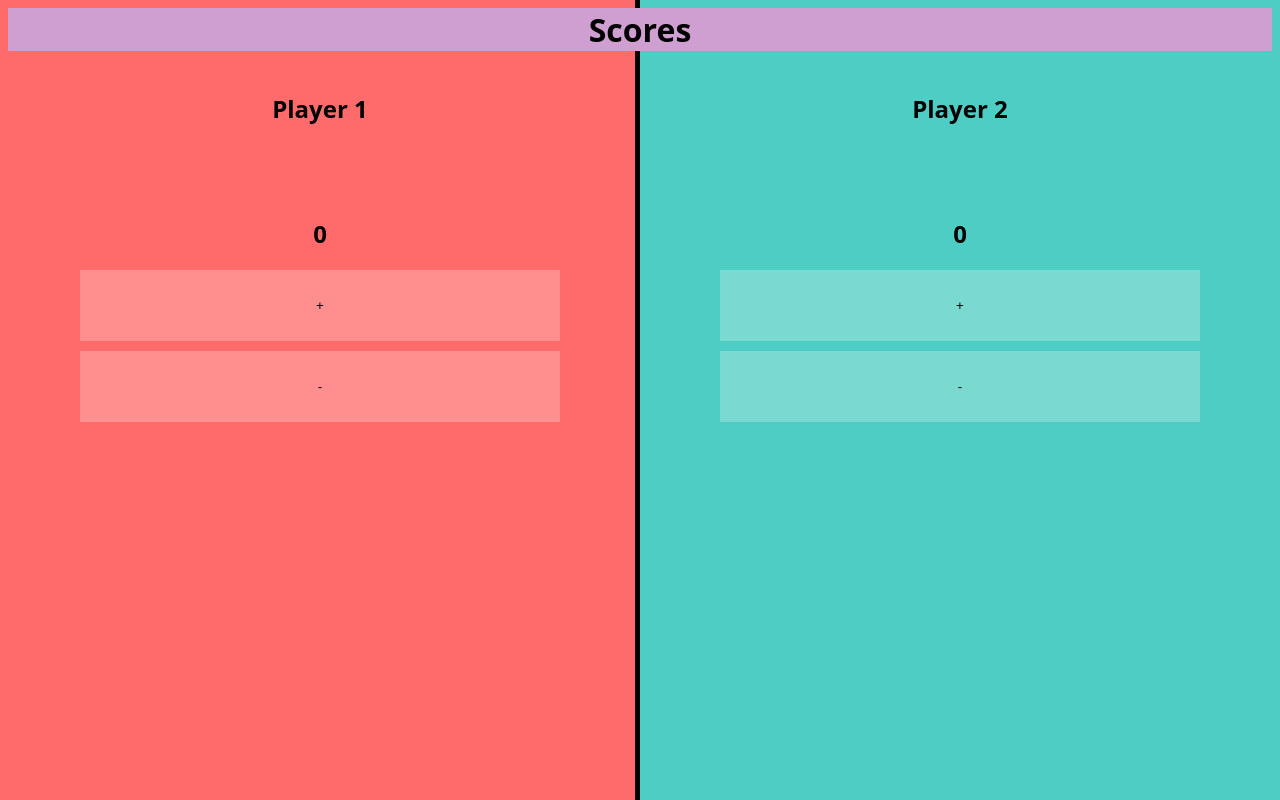
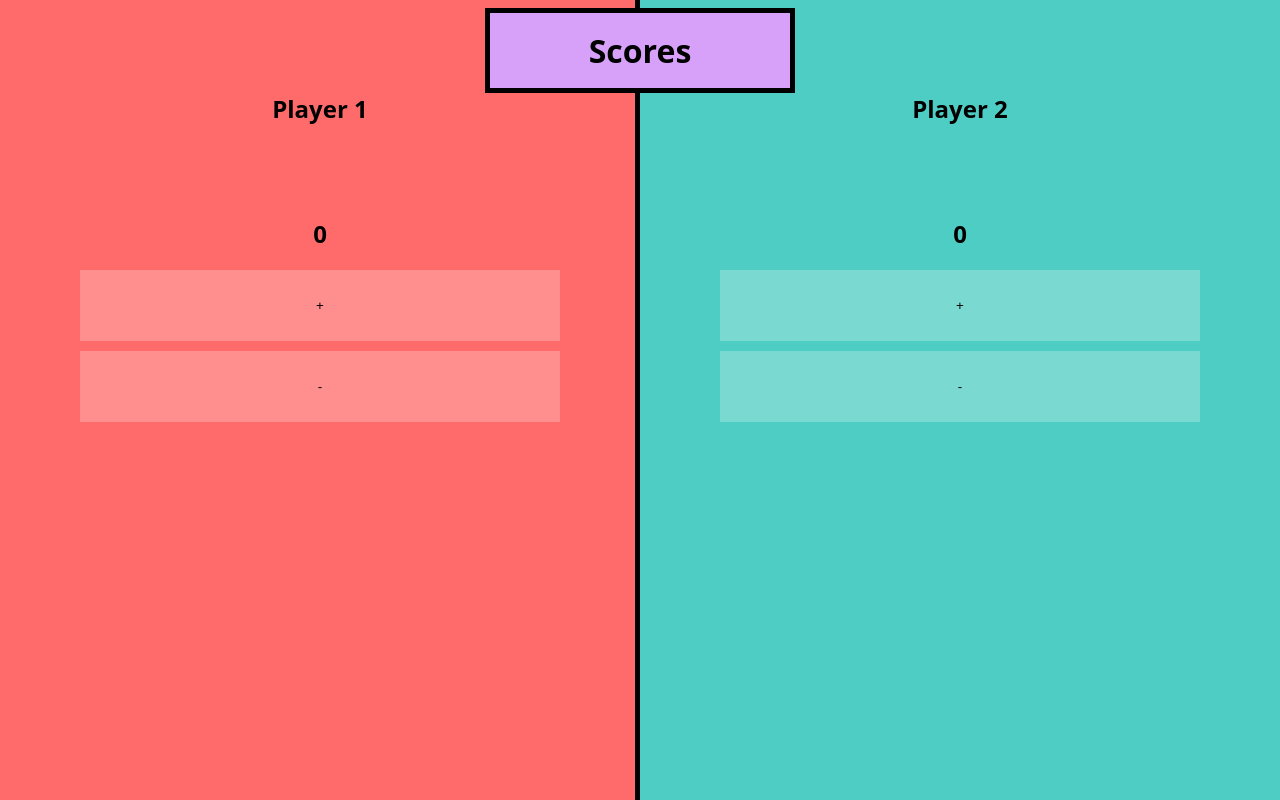
Before and after one commit to ScienceOwl13/PingPong, a plain HTML site: page index.html in a window 1280 px wide. Drawn offline with Linux system fonts and the light colour scheme.

Commit message:
This doesn't look half bad. Somewhat functional.

```diff
--- a/index.css
+++ b/index.css
@@ -2,10 +2,10 @@ body {
     font-family: system-ui, -apple-system, BlinkMacSystemFont, 'Segoe UI', Roboto, Oxygen, Ubuntu, Cantarell, 'Open Sans', 'Helvetica Neue', sans-serif;
 }
 
-h1 {
+/* h1 {
     padding-left: 10em;
     padding-right: 10em;
-}
+} */
 
 h2 {
     padding-top: 3em;
@@ -15,6 +15,17 @@ h2 {
 
 .cText {
     text-align: center;
+}
+
+.cTextV {
+    display: flex;
+    align-items: center;
+}
+
+#container {
+    display: flex;
+    justify-content: center;
+    align-items: center;
 }
 
 .center {
@@ -78,5 +89,10 @@ h2 {
 }
 
 .box {
-    background-color: #CF9FD1;
+    width: 300px;
+    height: 75px;
+    background-color: #D7A1F9;
+    border-color: black;
+    border-style: solid;
+    border-width: 5px;
 }
--- a/index.html
+++ b/index.html
@@ -3,11 +3,12 @@
 <head>
     <title>PingPong Tracker</title>
     <link rel="stylesheet" href="index.css">
-
+    <meta name="viewport" content="width=device-width, initial-scale=1">
 </head>
 <body>
-    <div class="box">
-        <h1 class="cText box">Scores</h1>
+
+    <div class="box center" id="container">
+        <h1 class="">Scores</h1>
     </div>
 
 <div class="split leftSide">
```
